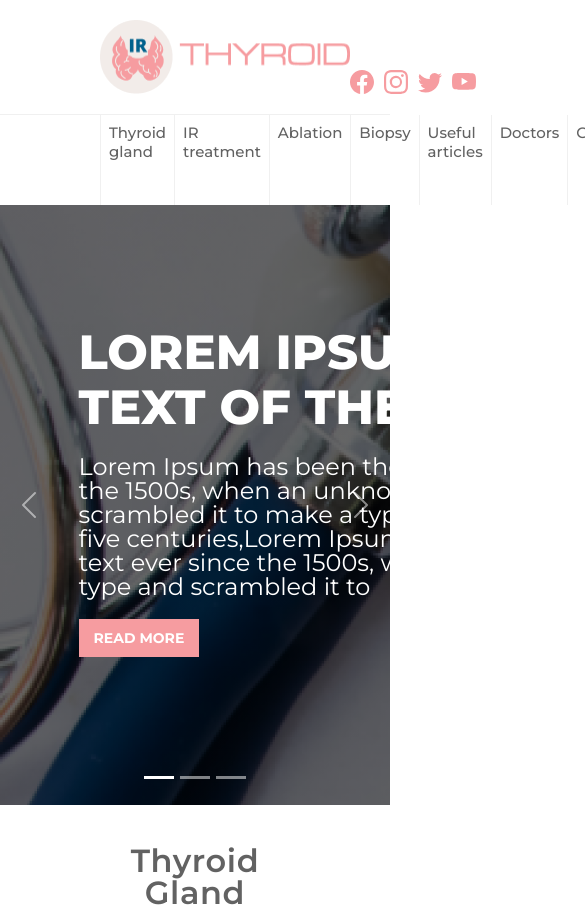
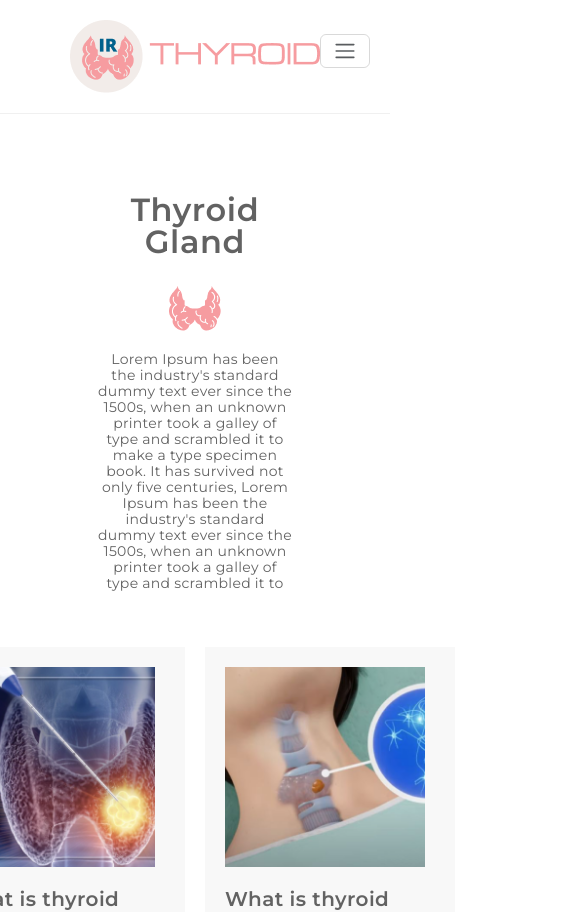
Before and after one commit to MusheghMartirosyan/Thyroid, a React (Create React App) app: page / in a window 390 px wide. Shown: the top 912 px of the page, 585 px wide, since content can reach past the window. Built offline with nearby package versions, Linux system fonts and the light colour scheme.

Commit message:
added responsive UI

```diff
--- a/src/components/Banner/Banner.css
+++ b/src/components/Banner/Banner.css
@@ -30,3 +30,9 @@
     background: #F69CA0;
     color: #FFF;
 }
+
+@media screen and (max-width: 768px) {
+    .banner{
+        display: none;
+    }
+}
--- a/src/components/Blog/Blog.css
+++ b/src/components/Blog/Blog.css
@@ -19,3 +19,10 @@
     gap: 20px;
     padding: 0 100px;
 }
+
+@media screen and (max-width: 768px) {
+    .blog-items{
+        grid-template-columns: 1fr 1fr;
+        padding: 0 20px;
+    }
+}
--- a/src/components/Carousel/Carousel.css
+++ b/src/components/Carousel/Carousel.css
@@ -51,3 +51,9 @@
     font-weight: 700;
     line-height: 28px;
 }
+
+@media screen and (max-width: 768px) {
+    .carousel{
+        display: none;
+    }
+}
--- a/src/components/Footer/Footer.css
+++ b/src/components/Footer/Footer.css
@@ -47,3 +47,14 @@
     padding: 20px 150px;
     color: #fff;
 }
+
+@media screen and (max-width: 768px) {
+    .footer{
+        display: flex;
+        flex-direction: column;
+        text-align: center;
+    }
+    .footer li{
+        list-style: none;
+    }
+}
--- a/src/components/Logo/Logo.css
+++ b/src/components/Logo/Logo.css
@@ -4,3 +4,13 @@
     justify-content: space-between;
     padding: 0 100px;
 }
+
+/* Media Queries */
+@media screen and (max-width: 768px) {
+    .logo{
+        display: flex;
+        justify-content: center;
+        text-align: center;
+        align-items: center;
+    }
+}
--- a/src/components/NavBar/NavBar.css
+++ b/src/components/NavBar/NavBar.css
@@ -35,3 +35,39 @@
 .navbar button:hover{
     color: #FFF;
 }
+
+/* Media Queries */
+@media screen and (max-width: 768px) {
+  .navbar{
+    text-align: center;
+  }
+  .navbar-toggler.collapsed{
+    position: absolute;
+    top: -80px;
+    right: 20px;
+  }
+
+  .navbar-toggler{
+    position: absolute;
+    top: -80px;
+    right: 20px;
+  }
+    .navbar{
+      padding: 20px !important;
+    }
+    .nav-items .nav-link{
+      border: none;
+
+    }
+
+    .nav-link {
+      border: none;
+      border-bottom: 1px solid #f0f0f0;
+      padding: 15px 0;
+    }
+
+    .nav-button {
+      margin-left: 0;
+      margin-top: 20px;
+    }
+  }
--- a/src/components/NavBar/NavBar.js
+++ b/src/components/NavBar/NavBar.js
@@ -6,27 +6,28 @@ import "./NavBar.css"
 
 const NavBar = () => {
   return (
-    <>
-      <Navbar className='navbar'>
+    <Navbar collapseOnSelect className='navbar' expand='sm'>
       <Container>
-            <Nav className="me-auto nav-items">
-                <Nav.Link href="#home">Thyroid gland</Nav.Link>
-                <Nav.Link href="#features">IR treatment</Nav.Link>
-                <Nav.Link href="#pricing">Ablation</Nav.Link>
-                <Nav.Link href="#pricing">Biopsy</Nav.Link>
-                <Nav.Link href="#pricing">Useful articles</Nav.Link>
-                <Nav.Link href="#pricing">Doctors</Nav.Link>
-                <Nav.Link href="#pricing">Gallery</Nav.Link>
-                <Nav.Link href="#pricing">Where to find us</Nav.Link>
+        <Navbar.Toggle aria-controls='responsive-navbar-nav' />
+        <Navbar.Collapse id='responsive-navbar-nav'>
+          <Nav className='me-auto nav-items'>
+            <Nav.Link href='#home'>Thyroid gland</Nav.Link>
+            <Nav.Link href='#features'>IR treatment</Nav.Link>
+            <Nav.Link href='#pricing'>Ablation</Nav.Link>
+            <Nav.Link href='#pricing'>Biopsy</Nav.Link>
+            <Nav.Link href='#pricing'>Useful articles</Nav.Link>
+            <Nav.Link href='#pricing'>Doctors</Nav.Link>
+            <Nav.Link href='#pricing'>Gallery</Nav.Link>
+            <Nav.Link href='#pricing'>Where to find us</Nav.Link>
             <button className='nav-button btn'>Submit my medical records</button>
-                <NavDropdown title="ENG" id="nav-dropdown">
-                    <NavDropdown.Item eventKey="4.1">հայերեն</NavDropdown.Item>
-                    <NavDropdown.Item eventKey="4.2">русский</NavDropdown.Item>
+            <NavDropdown title='ENG' id='nav-dropdown'>
+              <NavDropdown.Item eventKey='4.1'>հայերեն</NavDropdown.Item>
+              <NavDropdown.Item eventKey='4.2'>русский</NavDropdown.Item>
             </NavDropdown>
           </Nav>
+        </Navbar.Collapse>
       </Container>
     </Navbar>
-    </>
   );
 }
 
--- a/src/components/Product/Product.css
+++ b/src/components/Product/Product.css
@@ -58,3 +58,10 @@
     line-height: 28px;
     text-transform: uppercase;
 }
+
+@media screen and (max-width: 768px) {
+    .product{
+        display: flex;
+        flex-direction: column;
+    }
+}
--- a/src/components/Socials/Socials.css
+++ b/src/components/Socials/Socials.css
@@ -13,3 +13,10 @@
     transform: scale(1.1);
     cursor: pointer;
 }
+
+/* Media Queries */
+@media screen and (max-width: 768px) {
+    .socials{
+        display: none;
+    }
+}
```
Also changed, not shown: src/components/Header/Header.css (added). Lines whose indentation alone changed are shown as unchanged.
